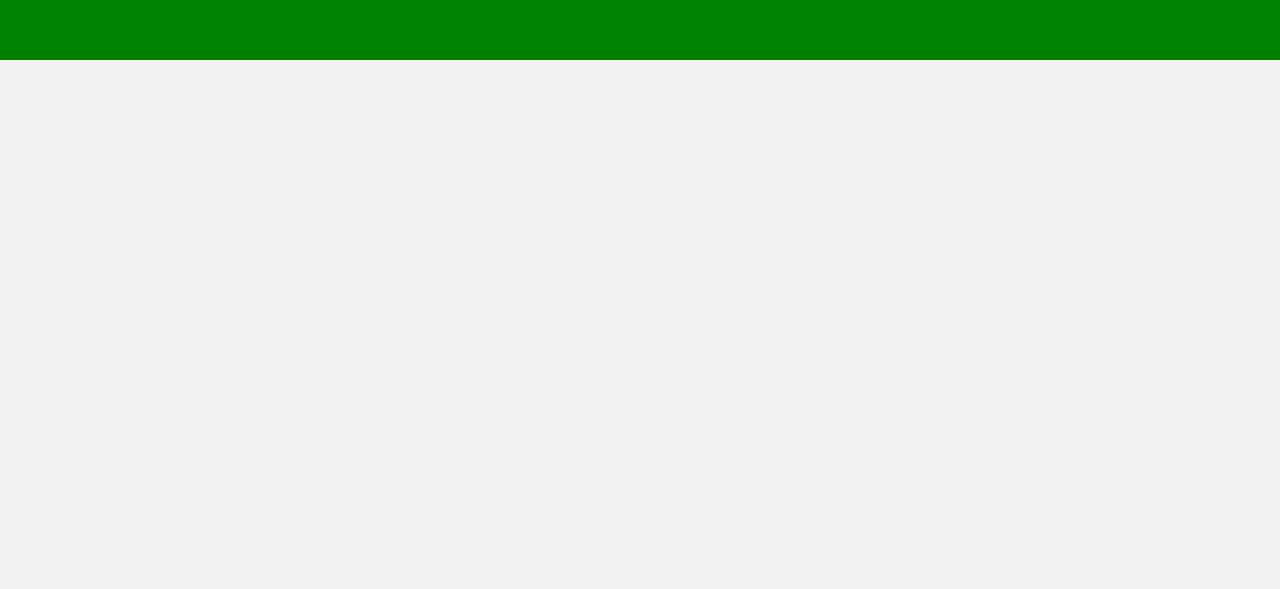
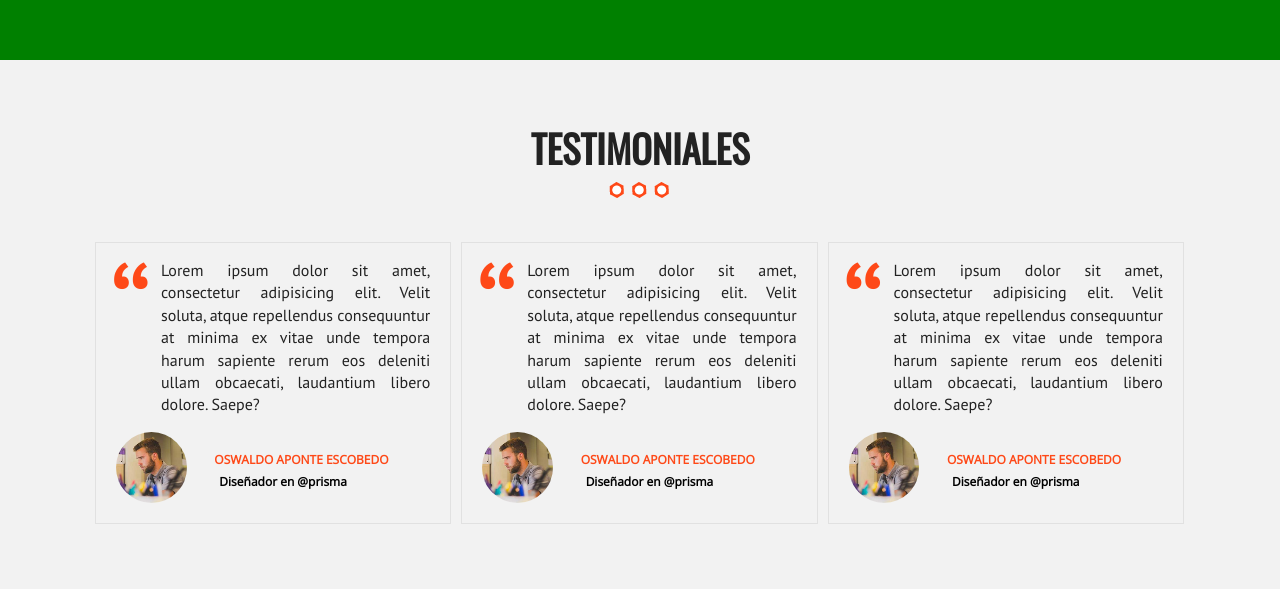
Before and after one commit to northerchild/ConferCore, a plain HTML site: page index.html in a window 1280 px wide. Shown: the part 4405-4994 px from the top of the page. Before the commit the page ends 4465 px from the top, so only its background shows below. Drawn offline with nearby package versions, Linux system fonts and the light colour scheme.

Commit message:
Se crea la seccion de testimonios

```diff
--- a/css/main.css
+++ b/css/main.css
@@ -240,6 +240,7 @@ ul
     background-size: cover;
     background-position: top center;
     height: 100vh;
+    background-attachment: fixed;
 }
 
 .contenido-header
@@ -768,7 +769,89 @@ div.mapa
     background-color: green
 }
 /*Fin Mapa*/
+/*Testimoniales*/
+div.testimoniales
+{
+    padding-bottom: 20px;
+}
+div.testimonial
+{
+    padding: 5px;
+}
 
+@media only screen and (min-width: 768px) {
+        div.testimonial
+    {
+       float: left;
+       width: 33.3%;
+    }
+}
+
+blockquote
+{
+    border-color: #fff;
+    border: 1px solid #e1e1e1;
+    position: relative;
+    margin: 0px 0px 10px 0px;
+    padding-bottom: 20px;
+}
+
+blockquote p
+{
+    text-align: justify !important;
+    font-size: 1em !important;
+    font-family: 'PT Sans', sans-serif;
+    padding: 0 20px 0 65px;
+}
+
+blockquote p:before
+{
+    content: "\201c";
+    position: absolute;
+    left: 13px;
+    top: 8px;
+    font-size: 8rem;
+    margin: 0;
+    padding: 0;
+    line-height: 1;
+    color: #fe4918;
+}
+
+
+footer.info-testimonial
+{
+    padding: 0;
+}
+
+footer.info-testimonial img
+{
+    float: left;
+    width: 20%;
+    border-radius: 50%;
+    margin-left: 20px;
+}
+
+footer.info-testimonial cite
+{
+    text-align: left;
+    color: #fe4918;
+    text-transform: uppercase;
+    font-size: 12px;
+    padding-top: 20px;
+    width: 66.6%;
+    float: right;
+    font-weight: bold;
+    font-style: normal;
+}
+
+footer.info-testimonial cite span
+{
+    color: #000;
+    display: block;
+    text-transform: none;
+    margin: 5px;
+}
+/*Fin Testimoniales*/
 /* ==========================================================================
    Helper classes
    ========================================================================== */
--- a/index.html
+++ b/index.html
@@ -224,6 +224,41 @@
         <div id="mapa" class="mapa"><!--Mapa-->
         </div>
 
+        <section class="seccion"><!--Testimonials-->
+            <h2>Testimoniales</h2>
+           <div class="testimoniales contenedor clearfix">
+                <div class="testimonial">
+                   <blockquote>
+                       <p>Lorem ipsum dolor sit amet, consectetur adipisicing elit. Velit soluta, atque repellendus consequuntur at minima ex vitae unde tempora harum sapiente rerum eos deleniti ullam obcaecati, laudantium libero dolore. Saepe?</p>
+                       <footer class="info-testimonial clearfix">
+                           <img src="img/testimonial.jpg" alt="">
+                           <cite>Oswaldo Aponte Escobedo <span>Diseñador en @prisma</span></cite>
+                       </footer>
+                   </blockquote>
+               </div>
+
+                <div class="testimonial">
+                   <blockquote>
+                       <p>Lorem ipsum dolor sit amet, consectetur adipisicing elit. Velit soluta, atque repellendus consequuntur at minima ex vitae unde tempora harum sapiente rerum eos deleniti ullam obcaecati, laudantium libero dolore. Saepe?</p>
+                       <footer class="info-testimonial clearfix">
+                           <img src="img/testimonial.jpg" alt="">
+                           <cite>Oswaldo Aponte Escobedo <span>Diseñador en @prisma</span></cite>
+                       </footer>
+                   </blockquote>
+               </div>
+
+                <div class="testimonial">
+                   <blockquote>
+                       <p>Lorem ipsum dolor sit amet, consectetur adipisicing elit. Velit soluta, atque repellendus consequuntur at minima ex vitae unde tempora harum sapiente rerum eos deleniti ullam obcaecati, laudantium libero dolore. Saepe?</p>
+                       <footer class="info-testimonial clearfix">
+                           <img src="img/testimonial.jpg" alt="">
+                           <cite>Oswaldo Aponte Escobedo <span>Diseñador en @prisma</span></cite>
+                       </footer>
+                   </blockquote>
+               </div>
+           </div>
+        </section><!--Fin Testimonials-->
+
         <script src="https://code.jquery.com/jquery-1.12.0.min.js"></script>
         <script>window.jQuery || document.write('<script src="js/vendor/jquery-1.12.0.min.js"><\/script>')</script>
         <script src="js/plugins.js"></script>
```
